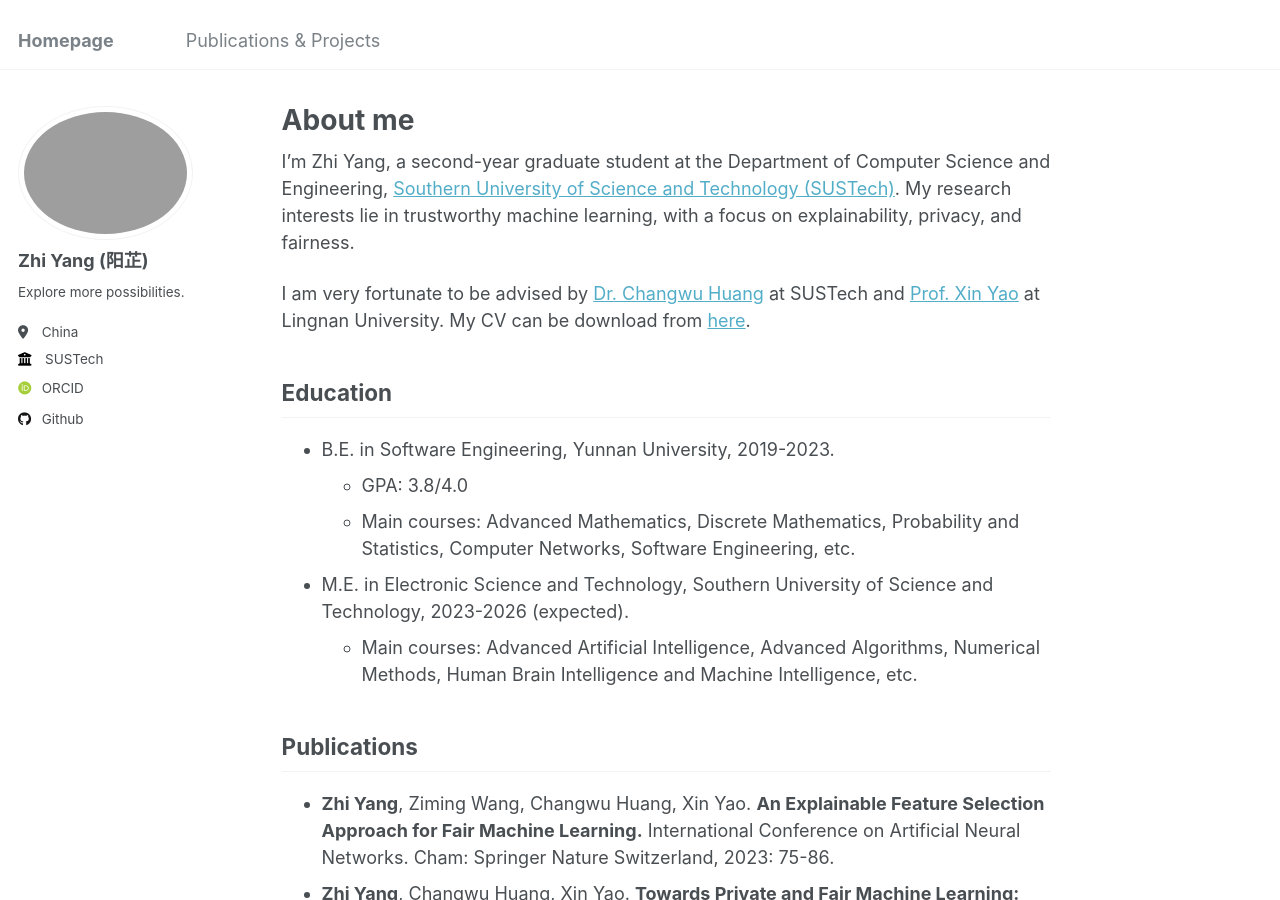
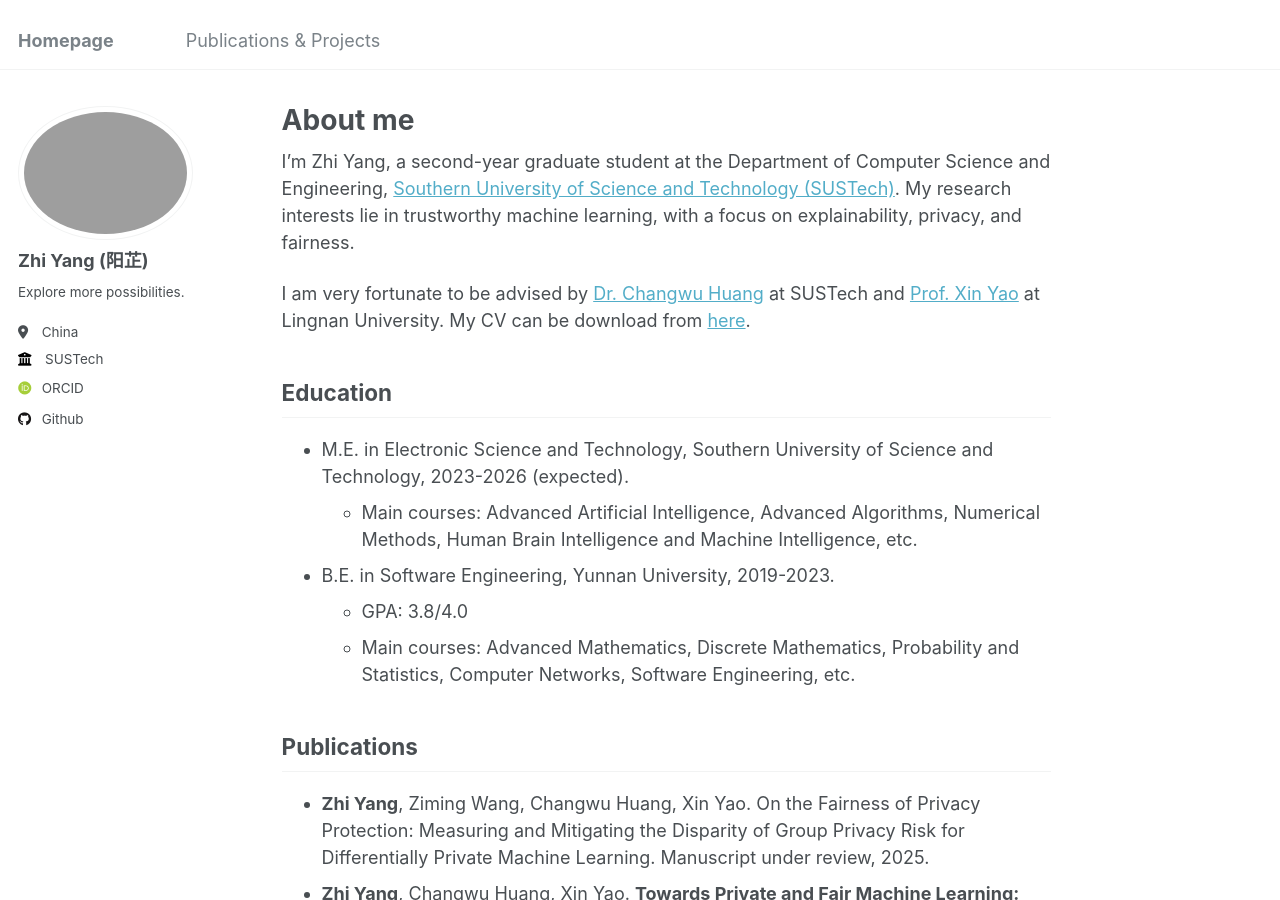
Before and after one commit to ruayz/ruayz.github.io, a Jekyll site: the page built from _pages/about.md, in a window 1280 px wide and 900 px high. Built offline with Jekyll 4.4.1, drawn with Linux system fonts in a browser that asks for light colours; some web fonts are replaced; some of the changed text lies outside the part shown.

Commit message:
Update about.md

```diff
--- a/_pages/about.md
+++ b/_pages/about.md
@@ -12,16 +12,17 @@ I am very fortunate to be advised by [Dr. Changwu Huang](https://faculty.sustech
 
 Education
 ------
+- M.E. in Electronic Science and Technology, Southern University of Science and Technology, 2023-2026 (expected).
+  - Main courses: Advanced Artificial Intelligence, Advanced Algorithms, Numerical Methods, Human Brain Intelligence and Machine Intelligence, etc.
 - B.E. in Software Engineering, Yunnan University, 2019-2023.
   - GPA: 3.8/4.0
   - Main courses: Advanced Mathematics, Discrete Mathematics, Probability and Statistics, Computer Networks, Software Engineering, etc.
-- M.E. in Electronic Science and Technology, Southern University of Science and Technology, 2023-2026 (expected).
-  - Main courses: Advanced Artificial Intelligence, Advanced Algorithms, Numerical Methods, Human Brain Intelligence and Machine Intelligence, etc.
 
 Publications
 ------
-- **Zhi Yang**, Ziming Wang, Changwu Huang, Xin Yao. **An Explainable Feature Selection Approach for Fair Machine Learning.** International Conference on Artificial Neural Networks. Cham: Springer Nature Switzerland, 2023: 75-86.
+- **Zhi Yang**, Ziming Wang, Changwu Huang, Xin Yao. On the Fairness of Privacy Protection: Measuring and Mitigating the Disparity of Group Privacy Risk for Differentially Private Machine Learning. Manuscript under review, 2025.
 - **Zhi Yang**, Changwu Huang, Xin Yao. **Towards Private and Fair Machine Learning: Group-Specific Differentially Private Stochastic Gradient Descent with Threshold Optimization.** The International Conference on Neural Information Processing, 2024 (accepted).
+- - **Zhi Yang**, Ziming Wang, Changwu Huang, Xin Yao. **An Explainable Feature Selection Approach for Fair Machine Learning.** International Conference on Artificial Neural Networks. Cham: Springer Nature Switzerland, 2023: 75-86.
 
 Awards & Scholarships
 ------
```
